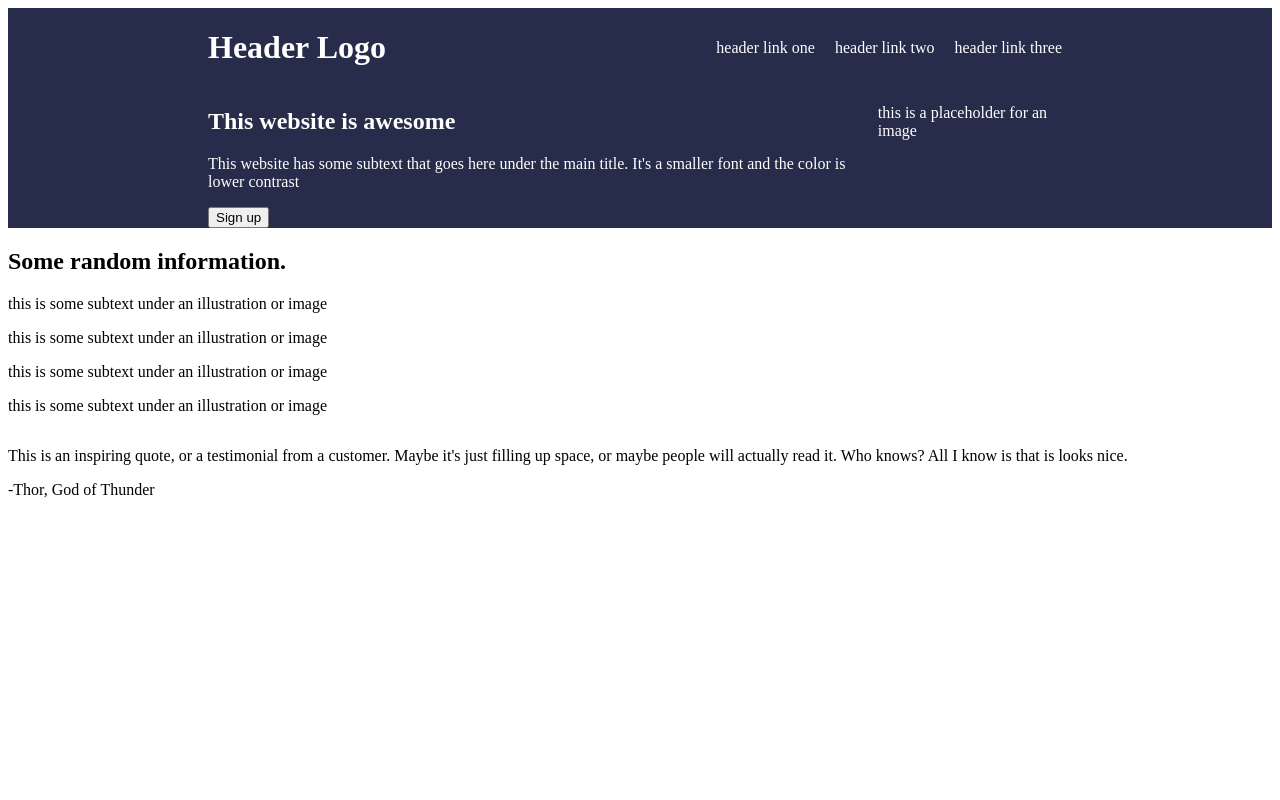
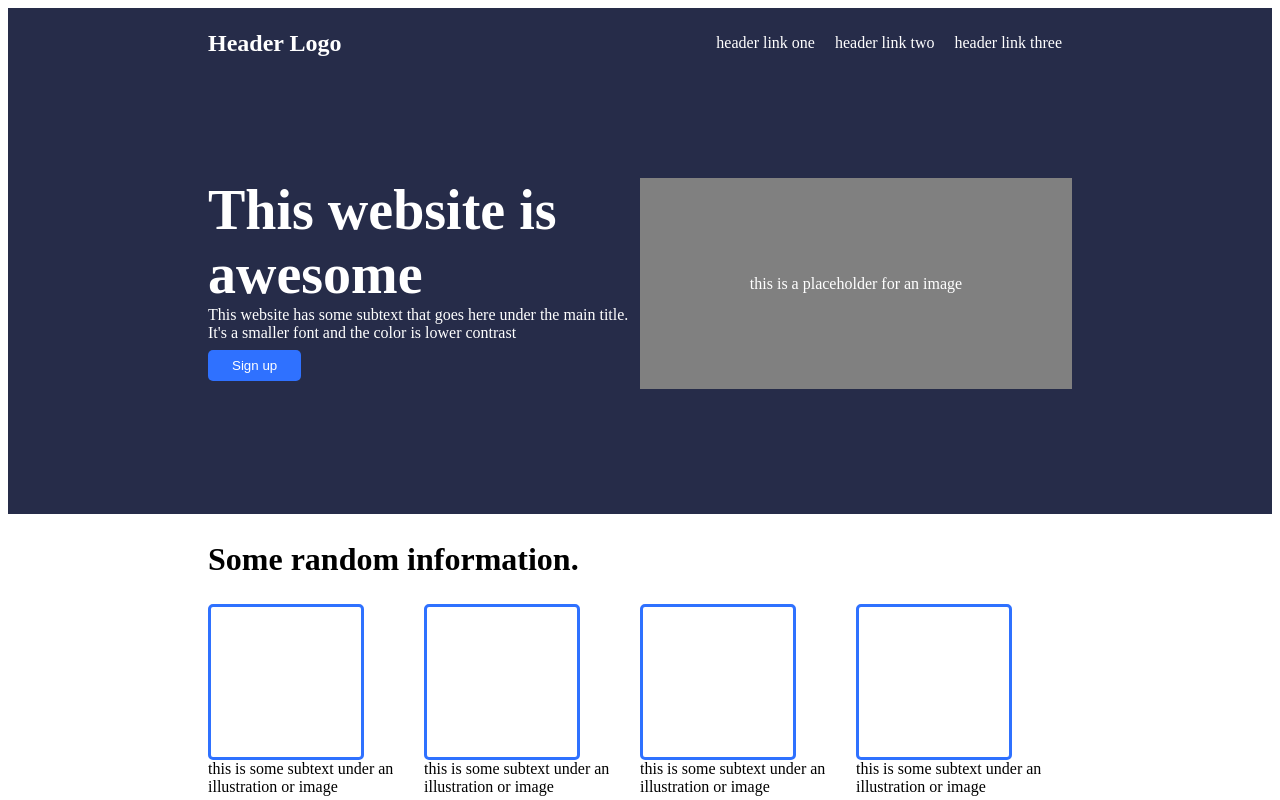
Before and after one commit to Im-Humor/toplandingpage, a plain HTML site: page index.html in a window 1280 px wide. Shown: the top 800 px of the page. Drawn offline with Linux system fonts and the light colour scheme.

Commit message:
continue work on landing page

```diff
--- a/index.html
+++ b/index.html
@@ -8,7 +8,7 @@
 
     <body>
 
-        <div class="block1">
+        <div class="block block1">
             <div class="header">
                 <h1 class="head-title">Header Logo</h1>
                 <ul>
@@ -18,10 +18,12 @@
                 </ul>
             </div>
             <div class="block1-content">
-                <div>
-                    <h2>This website is awesome</h2>
-                    <p>This website has some subtext that goes here under the main title. It's a smaller font and the color is lower contrast</p>
-                    <button>Sign up</button>
+                <div class="left-block">
+                    <div>
+                        <h2>This website is awesome</h2>
+                        <p>This website has some subtext that goes here under the main title. It's a smaller font and the color is lower contrast</p>
+                        <button>Sign up</button>
+                    </div>
                 </div>
                 <div class="placeholder">
                     <p>this is a placeholder for an image</p>
@@ -30,30 +32,34 @@
             </div>
         </div>
 
-        <div class="block2">
-            <div class="block2-content">
+        <div class="block block2">
                 <h2>Some random information.</h2>
+                <div class="block2-content">
                 <div class="card">
+                    <div class="card-placeholder"></div>
                     <p>this is some subtext under an illustration or image</p>
                 </div>
                 <div class="card">
+                    <div class="card-placeholder"></div>
                     <p>this is some subtext under an illustration or image</p>
                 </div>
                 <div class="card">
+                    <div class="card-placeholder"></div>
                     <p>this is some subtext under an illustration or image</p>
                 </div>
                 <div class="card">
+                    <div class="card-placeholder"></div>
                     <p>this is some subtext under an illustration or image</p>
                 </div>
             </div>
         </div>
 
-        <div class="block3">
+        <div class="block block3">
             <p>This is an inspiring quote, or a testimonial from a customer. Maybe it's just filling up space, or maybe people will actually read it. Who knows? All I know is that is looks nice.</p>
             <p>-Thor, God of Thunder</p>
         </div>
 
-        <div class="block4">
+        <div class="block block4">
 
         </div>
 
--- a/style.css
+++ b/style.css
@@ -3,8 +3,11 @@ body {
     flex-direction: column;
 }
 
+.block {
+    padding: 0 200px 125px;
+}
+
 .block1 {
-    padding: 0 200px;
     background-color: rgb(38, 44, 73);
     display: flex;
     flex-direction: column;
@@ -12,7 +15,9 @@ body {
 }
 
 .block1-content {
+    margin-top: 100px;
     display: flex;
+    justify-content: space-between;
 }
 
 .header {
@@ -21,9 +26,63 @@ body {
     align-items: center;
 }
 
+.left-block {
+    flex: 1;
+}
 
+.placeholder {
+    background-color: gray;
+    flex: 1;
+    display: flex;
+    justify-content: center;
+    align-items: center;
+}
 
+.block2 {
+    display: flex;
+    flex-direction: column;
+    justify-content: center;
+}
 
+.block2-content {
+    display: flex;
+}
+
+.card-placeholder {
+    height: 150px;
+    width: 150px;
+    border-width: 3px;
+    border-color: #2f71ff;
+    border-radius: 5px;
+    border-style: solid;
+}
+
+.block1 h1 {
+    font-size: 24px;
+}
+
+.block1 h2 {
+    font-size: 56px;
+    margin: 0;
+}
+
+.block2 h2 {
+    font-size: 32px;
+}
+
+p {
+    margin: 0;
+}
+
+button {
+    background-color: #2f71ff;
+    color: white;
+    border: none;
+    text-decoration: none;
+    padding: 8px 24px;
+    margin: 8px 0px;
+    border-radius: 5px;
+}
 
 ul {
     display: flex;
```
